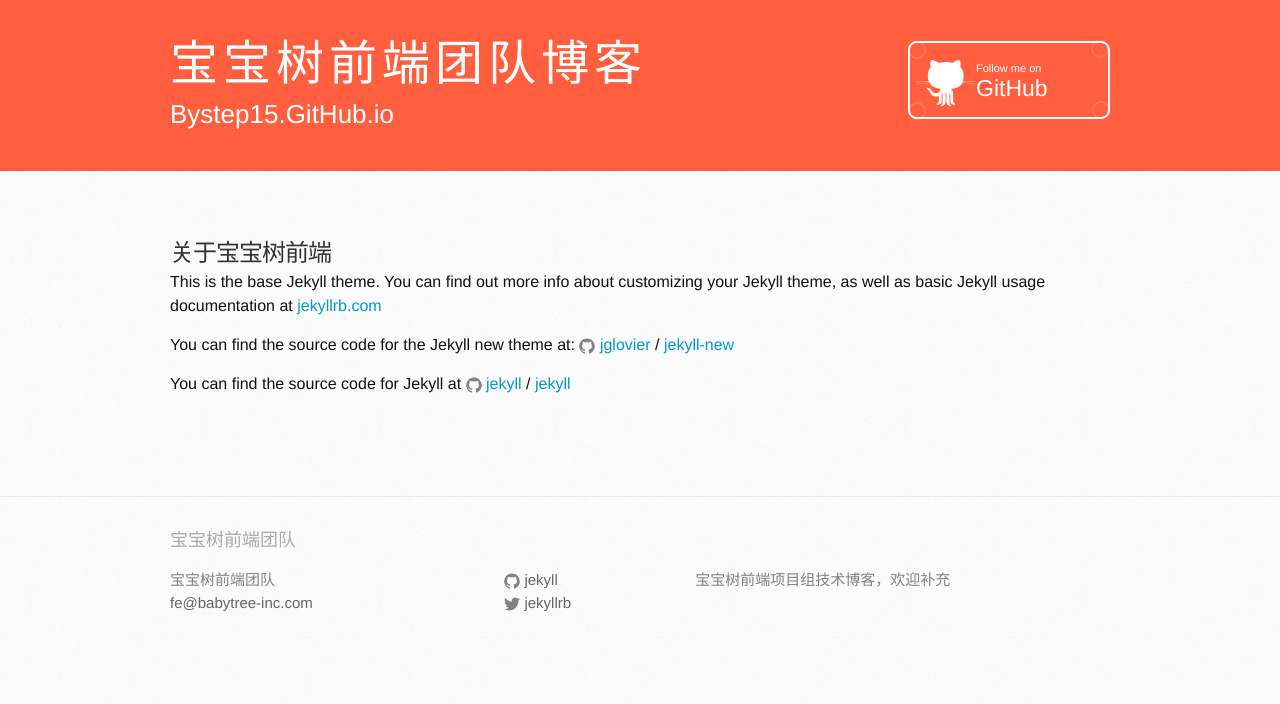
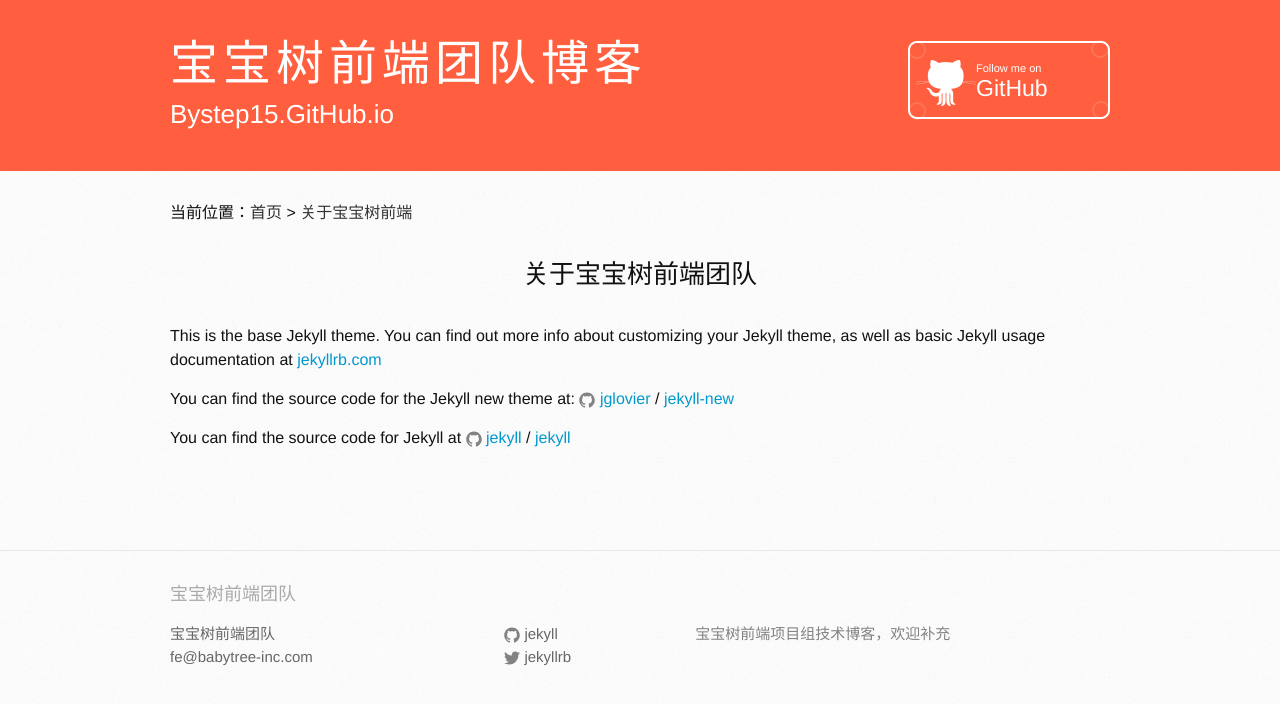
Before and after one commit to bystep15/bystep15.github.io, a Jekyll site: the page built from about.md, in a window 1280 px wide. Shown: the top 704 px of the page. Built offline with Jekyll 4.4.1, drawn with Linux system fonts in a browser that asks for light colours.

Commit message:
改了一些东西

```diff
--- a/_includes/footer.html
+++ b/_includes/footer.html
@@ -7,7 +7,7 @@
     <div class="footer-col-wrapper">
       <div class="footer-col footer-col-1">
         <ul class="contact-list">
-          <li>{{ site.title }}</li>
+          <li><a href="/about/">{{ site.title }}</a></li>
           <li><a href="mailto:{{ site.email }}">{{ site.email }}</a></li>
         </ul>
       </div>
--- /dev/null
+++ b/_layouts/about.html
@@ -0,0 +1,12 @@
+---
+layout: default
+---
+<article class="post">
+
+  <nav>当前位置：<a href="/">首页</a> &gt; <a href="{{ page.url }}">{{ page.title }}</a></nav>
+  <div class="about-title">关于宝宝树前端团队</div>
+  <div class="post-content">
+    {{ content }}
+  </div>
+
+</article>
--- a/_sass/_layout.scss
+++ b/_sass/_layout.scss
@@ -22,6 +22,11 @@
     &:visited {
         color: $grey-color-dark;
     }
+}
+.about-title {
+    font-size: 26px;
+    text-align: center;
+    padding: 30px;
 }
 
 .site-nav {
@@ -172,10 +177,11 @@
 }
 
 .page-heading {
-    font-size: 20px;
+    font-size: 24px;
     border-bottom: 1px solid #ccc;
     padding-bottom: 10px;
     text-indent: 0.5em;
+    font-weight: 700;
 }
 
 .post-list {
@@ -196,6 +202,7 @@
 .post-link {
     display: block;
     font-size: 16px;
+    font-family: 'Microsoft Yahei', Arial;
 }
 
 
```
Also changed, not shown: _posts/2016-02-03-CSS3动画和JS动画的性能分析.markdown (+10 -6 lines), about.md (+1 -1 lines), 7 other files.
